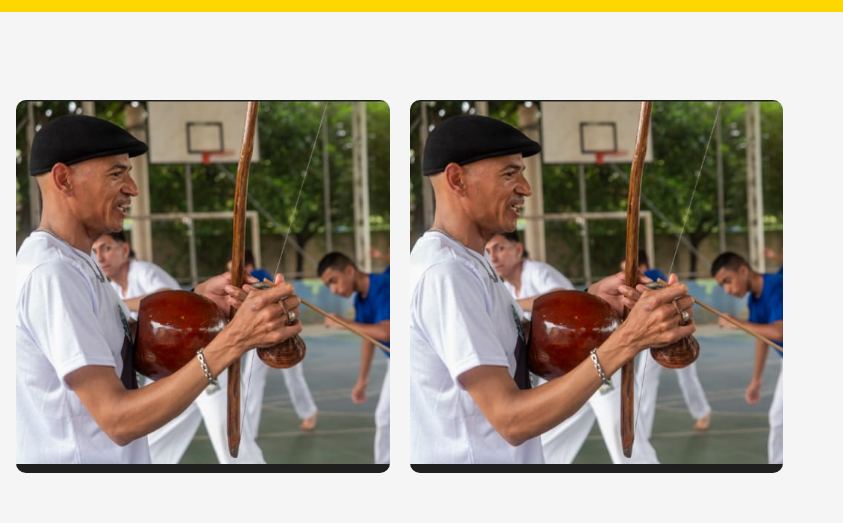
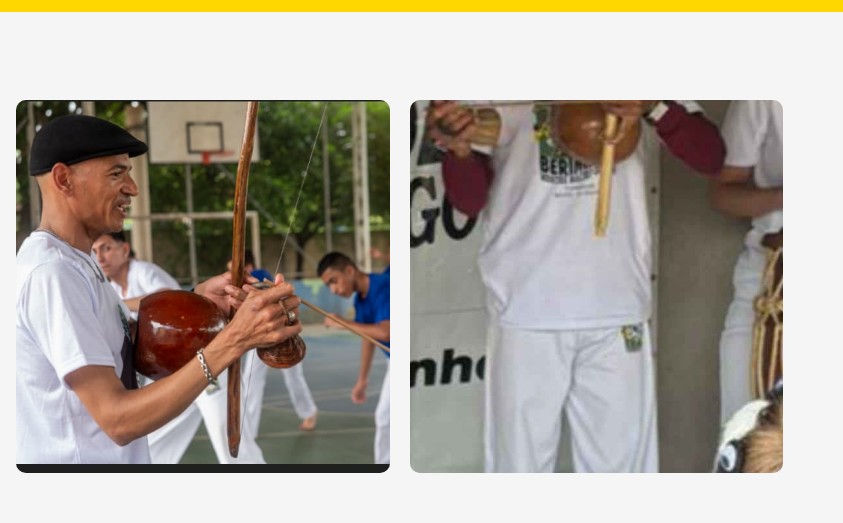
Before and after one commit to FelpsVM/MR, a plain HTML site: page index.html in a window 1280 px wide. Shown: the part 269-792 px from the top of the page, 437-1280 px from the left. Drawn offline with Linux system fonts and the light colour scheme.

Commit message:
Update index.html

```diff
--- a/index.html
+++ b/index.html
@@ -246,9 +246,9 @@
 <section id="galeria" class="section">
   <h2>Galeria</h2>
   <div class="gallery">
-    <div class="gallery-item"><img id="img1" src="https://github.com/FelpsVM/MR/blob/090125_files_V2/fts/ft1.jpg" alt="Foto 1"></div>
-    <div class="gallery-item"><img id="img2" src="https://github.com/FelpsVM/MR/blob/090125_files_V2/fts/ft2.jpg" alt="Foto 2"></div>
-    <div class="gallery-item"><img id="img3" src="https://github.com/FelpsVM/MR/blob/090125_files_V2/fts/ft2.jpg" alt="Foto 3"></div>
+    <div class="gallery-item"><img id="img1" src="https://raw.githubusercontent.com/FelpsVM/MR/090125_files_V2/fts/ft1.jpg" alt="Foto 1"></div>
+    <div class="gallery-item"><img id="img2" src="https://raw.githubusercontent.com/FelpsVM/MR/090125_files_V2/fts/ft2.jpg" alt="Foto 2"></div>
+    <div class="gallery-item"><img id="img3" src="https://raw.githubusercontent.com/FelpsVM/MR/090125_files_V2/fts/ft3.jpg" alt="Foto 3"></div>
   </div>
 </section>
 
```
